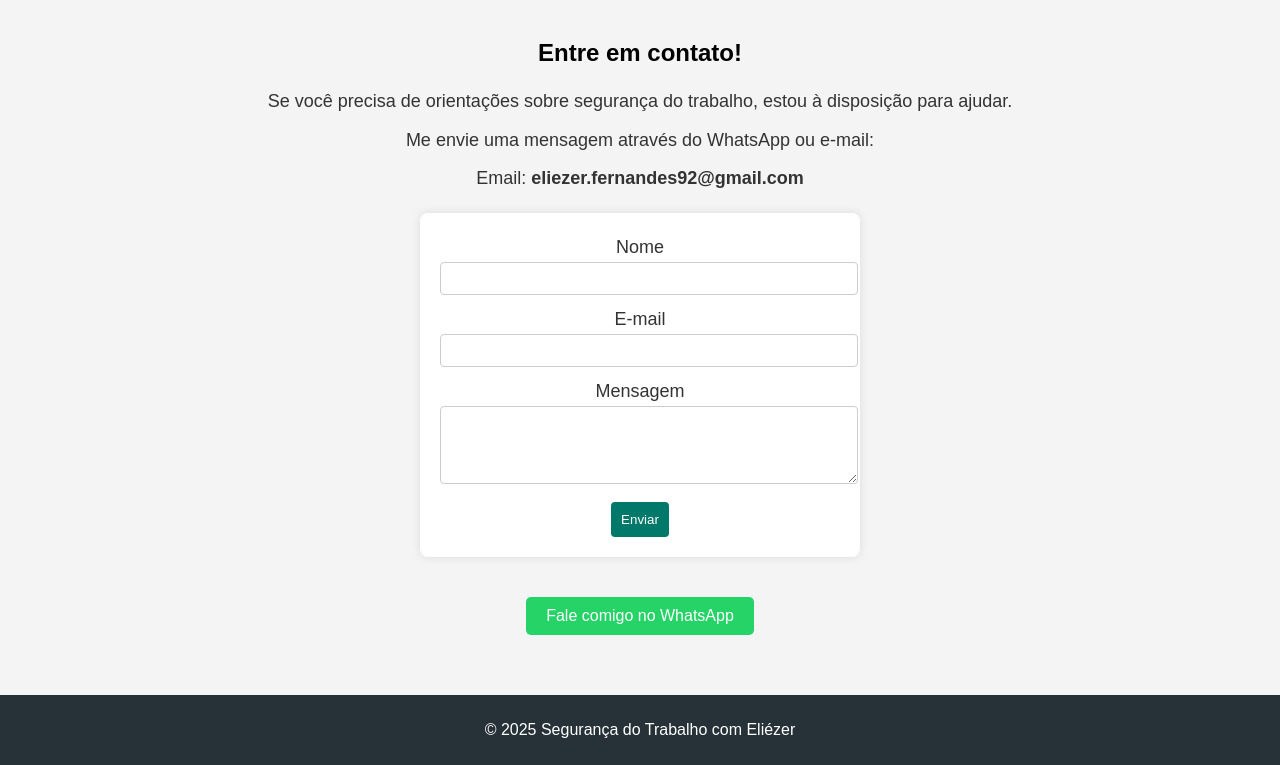
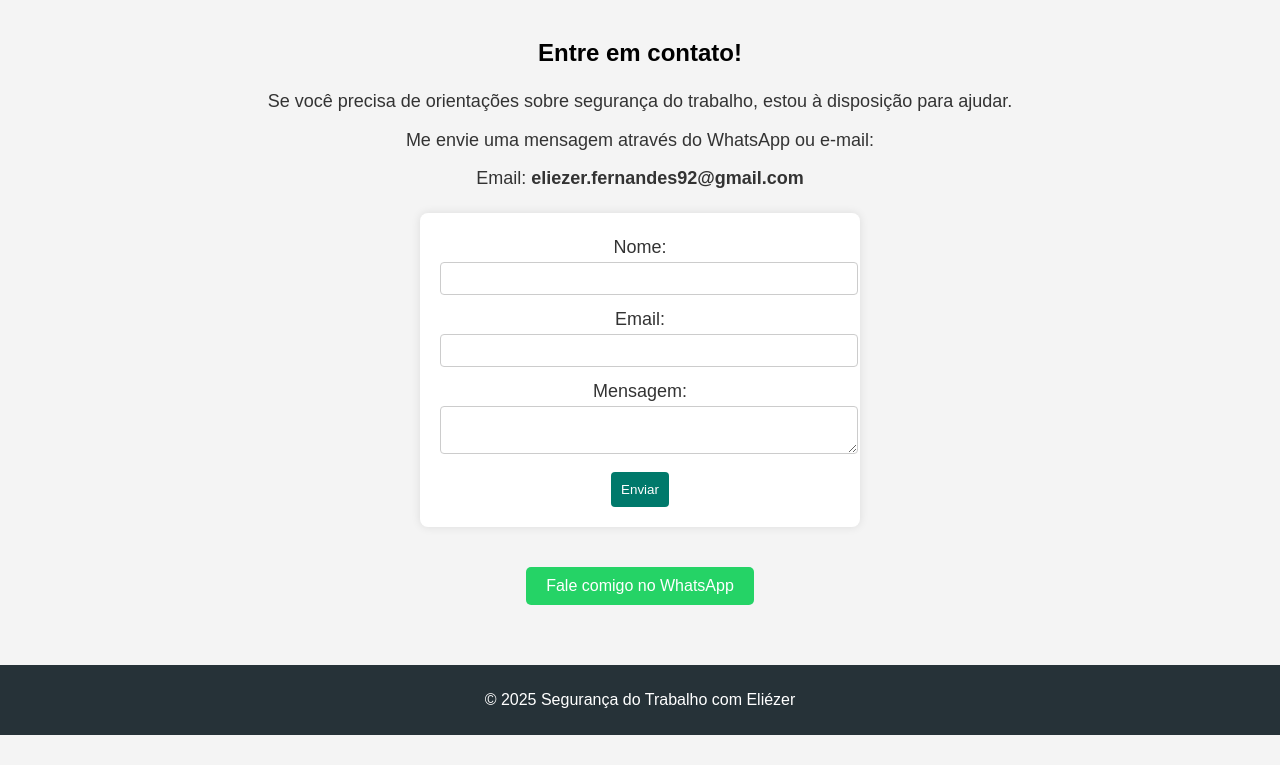
Before and after one commit to eliezer-seg/P.S.T-Seguran-a-com-Eliezer, a plain HTML site: page contato.html in a window 1280 px wide. Shown: the part 52-817 px from the top of the page. Drawn offline with Linux system fonts and the light colour scheme.

Commit message:
formulario

```diff
--- a/contato.html
+++ b/contato.html
@@ -125,18 +125,17 @@
 
             <!-- Formulário de Contato -->
             <form name="contato" method="POST" data-netlify="true">
-                <div>
-                    <label for="name">Nome</label>
-                    <input type="text" id="name" name="name" required>
-                </div>
-                <div>
-                    <label for="email">E-mail</label>
-                    <input type="email" id="email" name="email" required>
-                </div>
-                <div>
-                    <label for="message">Mensagem</label>
-                    <textarea id="message" name="message" rows="4" required></textarea>
-                </div>
+                <input type="hidden" name="form-name" value="contato">
+
+                <label for="nome">Nome:</label>
+                <input type="text" id="nome" name="nome" required>
+
+                <label for="email">Email:</label>
+                <input type="email" id="email" name="email" required>
+
+                <label for="mensagem">Mensagem:</label>
+                <textarea id="mensagem" name="mensagem" required></textarea>
+
                 <button type="submit">Enviar</button>
             </form>
         </div>
```
